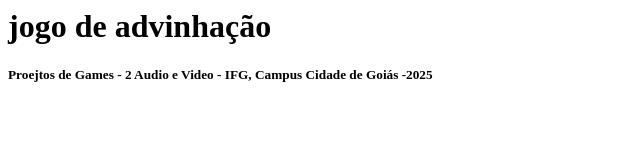
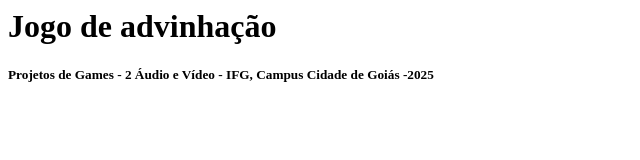
Before and after one commit to hzerafull/Labubu, a plain HTML site: page index.html in a window 1280 px wide. Shown: the whole page, without its empty margins (0-640 px from the left). Drawn offline with Linux system fonts and the light colour scheme.

Commit message:
Update index.html

```diff
--- a/index.html
+++ b/index.html
@@ -1,7 +1,7 @@
 <html>
   <body>
-    <h1>jogo de advinhação</h1>
-    <h5> Proejtos de Games - 2 Audio e Video - IFG, Campus Cidade de Goiás -2025 </h5>
+    <h1>Jogo de advinhação</h1>
+    <h5> Projetos de Games - 2 Áudio e Vídeo - IFG, Campus Cidade de Goiás -2025 </h5>
   </body>
 
 </html>
```
